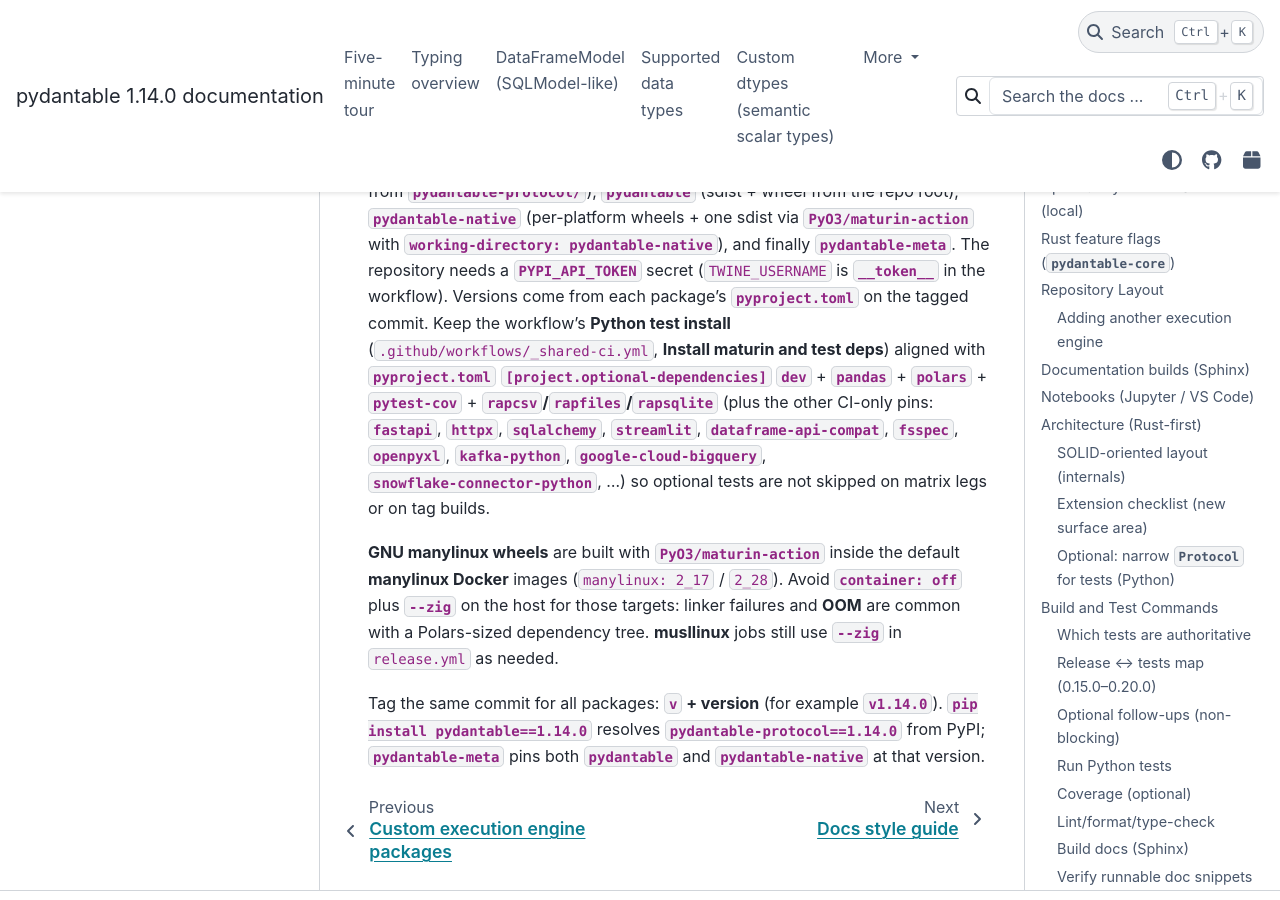
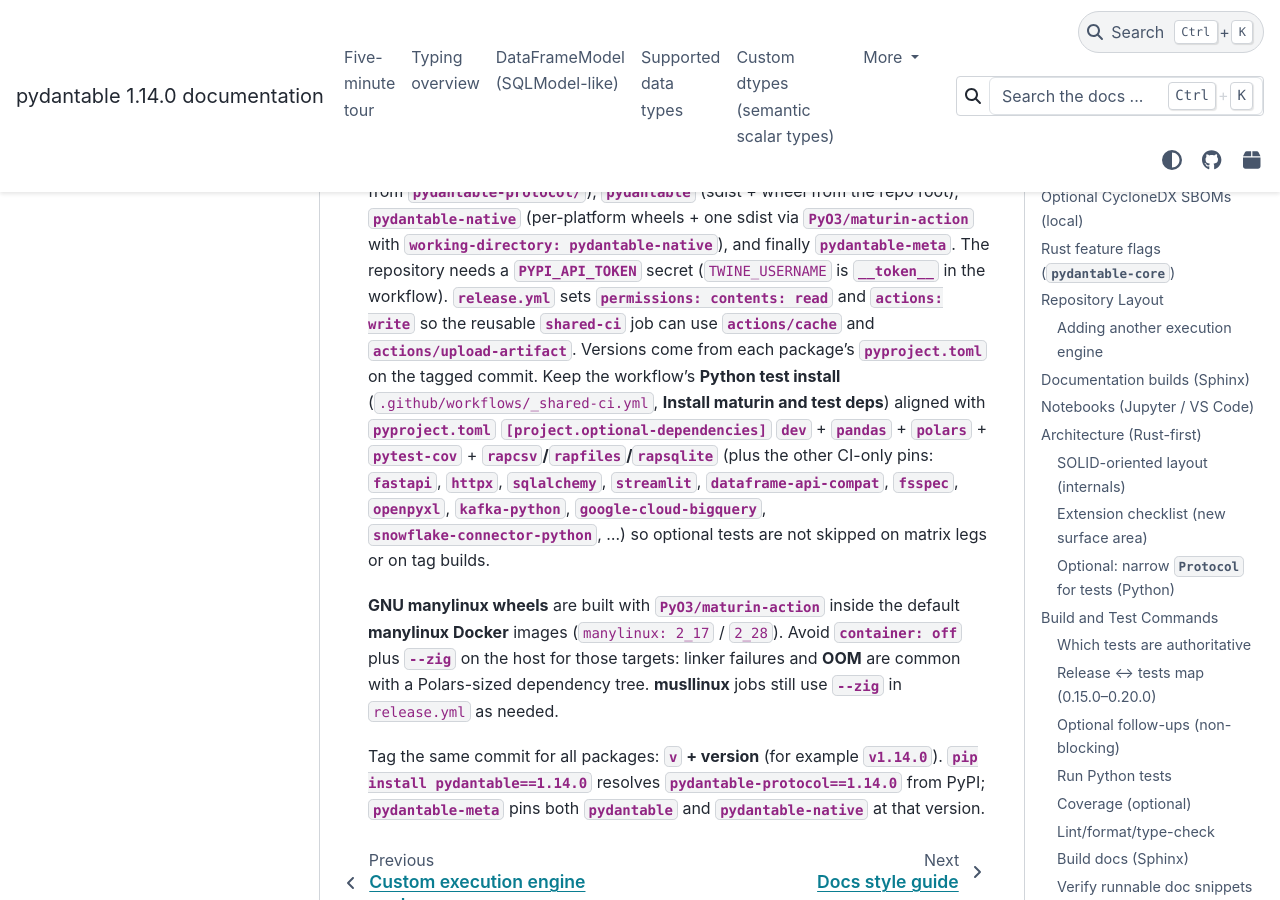
Before and after one commit to eddiethedean/pydantable, a Sphinx documentation site: the page built from docs/DEVELOPER.md, in a window 1280 px wide and 900 px high, scrolled down 18824 px. Built offline with Sphinx 7.4.7 and the PyData theme 0.15.4, drawn with Linux system fonts in a browser that asks for light colours; the version number is read from the project's files by our own code.

Commit message:
fix(release): grant actions:write for reusable shared-ci (cache + artifacts)
Defaulting unspecified token scopes to none broke cache/artifact steps when
release.yml only set contents: read.

```diff
--- a/docs/DEVELOPER.md
+++ b/docs/DEVELOPER.md
@@ -466,7 +466,7 @@ For 1.x maintenance:
 
 ### Publishing (PyPI)
 
-Pushing a git tag matching **`v*`** (for example **`v1.14.0`**) runs `.github/workflows/release.yml`: shared CI (same checks as **`ci.yml`**), then publishes **multiple distributions** in order: **`pydantable-protocol`** (sdist + wheel from **`pydantable-protocol/`**), **`pydantable`** (sdist + wheel from the repo root), **`pydantable-native`** (per-platform wheels + one sdist via **`PyO3/maturin-action`** with **`working-directory: pydantable-native`**), and finally **`pydantable-meta`**. The repository needs a **`PYPI_API_TOKEN`** secret (`TWINE_USERNAME` is **`__token__`** in the workflow). Versions come from each package’s **`pyproject.toml`** on the tagged commit. Keep the workflow’s **Python test install** (`.github/workflows/_shared-ci.yml`, **Install maturin and test deps**) aligned with **`pyproject.toml`** **`[project.optional-dependencies]`** **`dev`** + **`pandas`** + **`polars`** + **`pytest-cov`** + **`rapcsv`/`rapfiles`/`rapsqlite`** (plus the other CI-only pins: **`fastapi`**, **`httpx`**, **`sqlalchemy`**, **`streamlit`**, **`dataframe-api-compat`**, **`fsspec`**, **`openpyxl`**, **`kafka-python`**, **`google-cloud-bigquery`**, **`snowflake-connector-python`**, …) so optional tests are not skipped on matrix legs or on tag builds.
+Pushing a git tag matching **`v*`** (for example **`v1.14.0`**) runs `.github/workflows/release.yml`: shared CI (same checks as **`ci.yml`**), then publishes **multiple distributions** in order: **`pydantable-protocol`** (sdist + wheel from **`pydantable-protocol/`**), **`pydantable`** (sdist + wheel from the repo root), **`pydantable-native`** (per-platform wheels + one sdist via **`PyO3/maturin-action`** with **`working-directory: pydantable-native`**), and finally **`pydantable-meta`**. The repository needs a **`PYPI_API_TOKEN`** secret (`TWINE_USERNAME` is **`__token__`** in the workflow). **`release.yml`** sets **`permissions: contents: read`** and **`actions: write`** so the reusable **`shared-ci`** job can use **`actions/cache`** and **`actions/upload-artifact`**. Versions come from each package’s **`pyproject.toml`** on the tagged commit. Keep the workflow’s **Python test install** (`.github/workflows/_shared-ci.yml`, **Install maturin and test deps**) aligned with **`pyproject.toml`** **`[project.optional-dependencies]`** **`dev`** + **`pandas`** + **`polars`** + **`pytest-cov`** + **`rapcsv`/`rapfiles`/`rapsqlite`** (plus the other CI-only pins: **`fastapi`**, **`httpx`**, **`sqlalchemy`**, **`streamlit`**, **`dataframe-api-compat`**, **`fsspec`**, **`openpyxl`**, **`kafka-python`**, **`google-cloud-bigquery`**, **`snowflake-connector-python`**, …) so optional tests are not skipped on matrix legs or on tag builds.
 
 **GNU manylinux wheels** are built with **`PyO3/maturin-action`** inside the default **manylinux Docker** images (`manylinux: 2_17` / `2_28`). Avoid **`container: off`** plus **`--zig`** on the host for those targets: linker failures and **OOM** are common with a Polars-sized dependency tree. **musllinux** jobs still use **`--zig`** in `release.yml` as needed.
 
```
Also changed, not shown: 1 other file.
